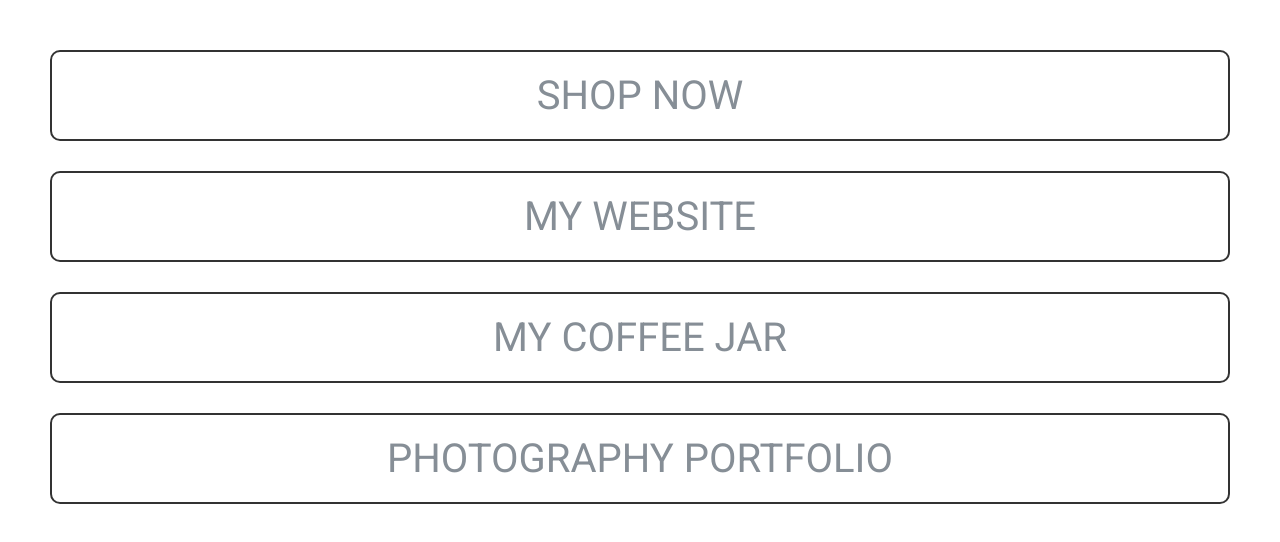
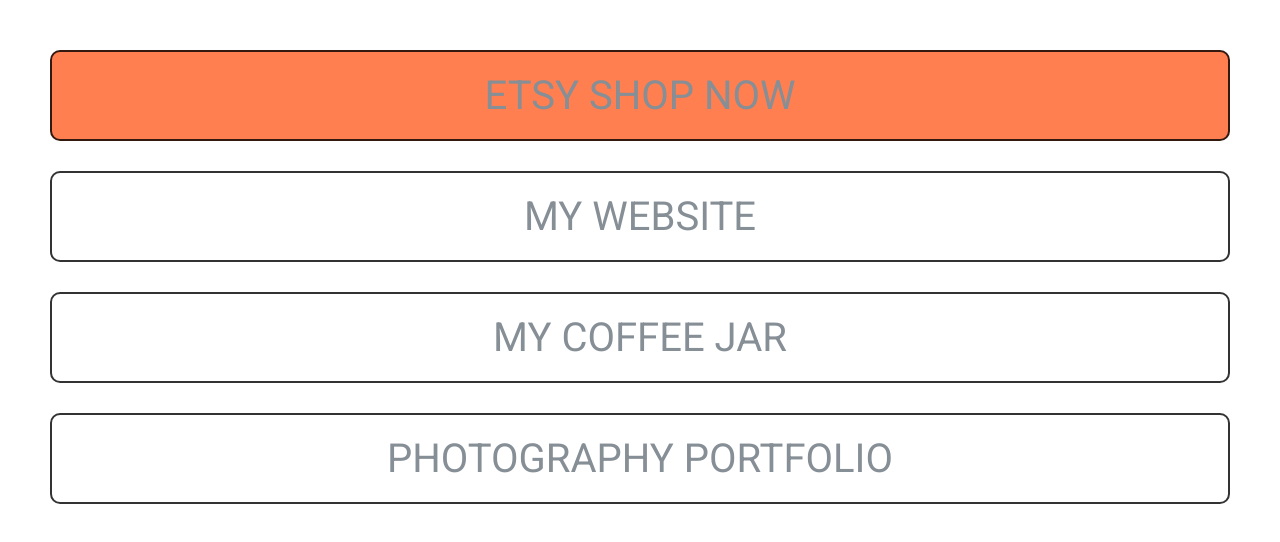
Before and after one commit to mahdikianirad/portfolio, a website: page linktree.html in a window 1280 px wide. Drawn offline with nearby package versions, Linux system fonts and the light colour scheme; files that its build step writes are made by us from their sources.

Commit message:
Update linktree.html

```diff
--- a/linktree.html
+++ b/linktree.html
@@ -33,11 +33,15 @@
         body {
             font-family: 'Roboto', sans-serif;
         }
+
+        .highlight {
+            background-color: coral;
+        }
     </style>
   </head>
   <body>
     <div class="grid-container" id="body">
-      <div class="grid-item" onclick="redirect('ETSY')">SHOP NOW</div>
+      <div class="grid-item highlight" onclick="redirect('ETSY')" >ETSY SHOP NOW</div>
       <div class="grid-item" onclick="redirect('WEBSITE')">MY WEBSITE</div>
       <div class="grid-item" onclick="redirect('KOFI')">MY COFFEE JAR</div>
       <div class="grid-item" onclick="redirect('PHOTO')">PHOTOGRAPHY PORTFOLIO</div>
```
